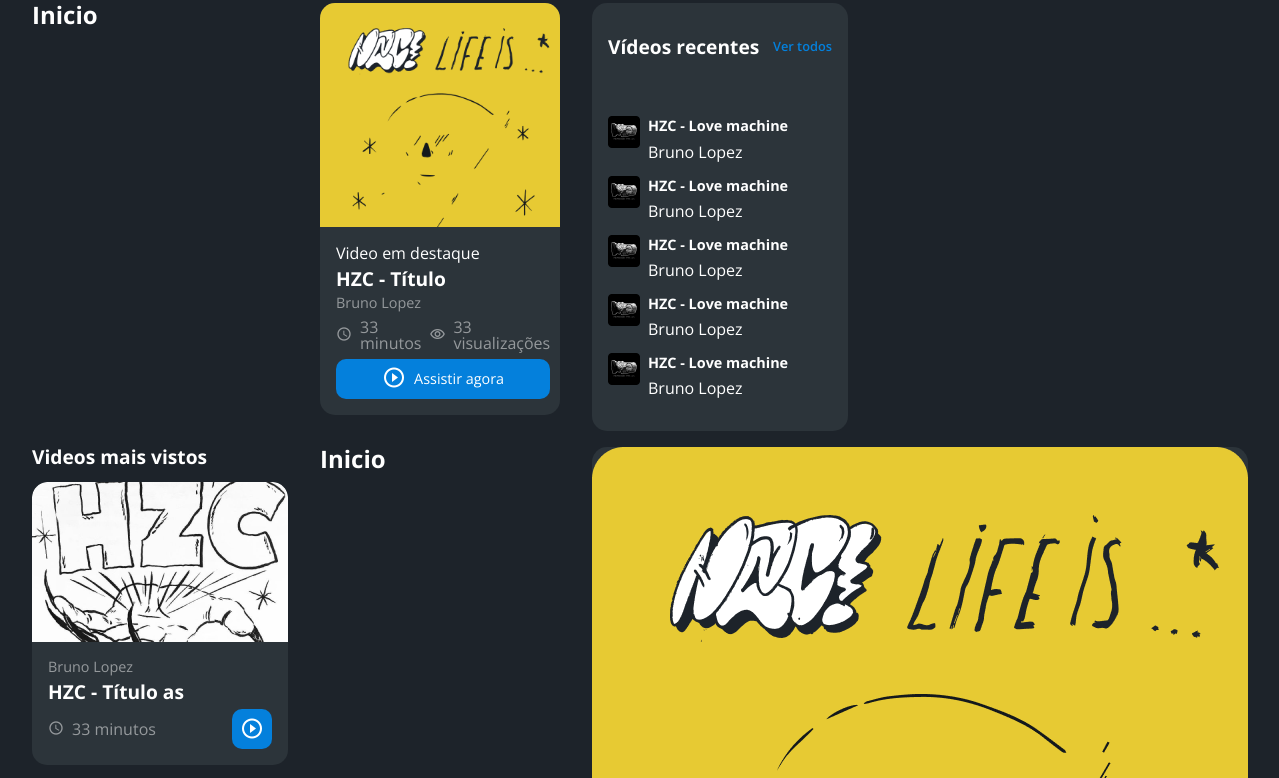
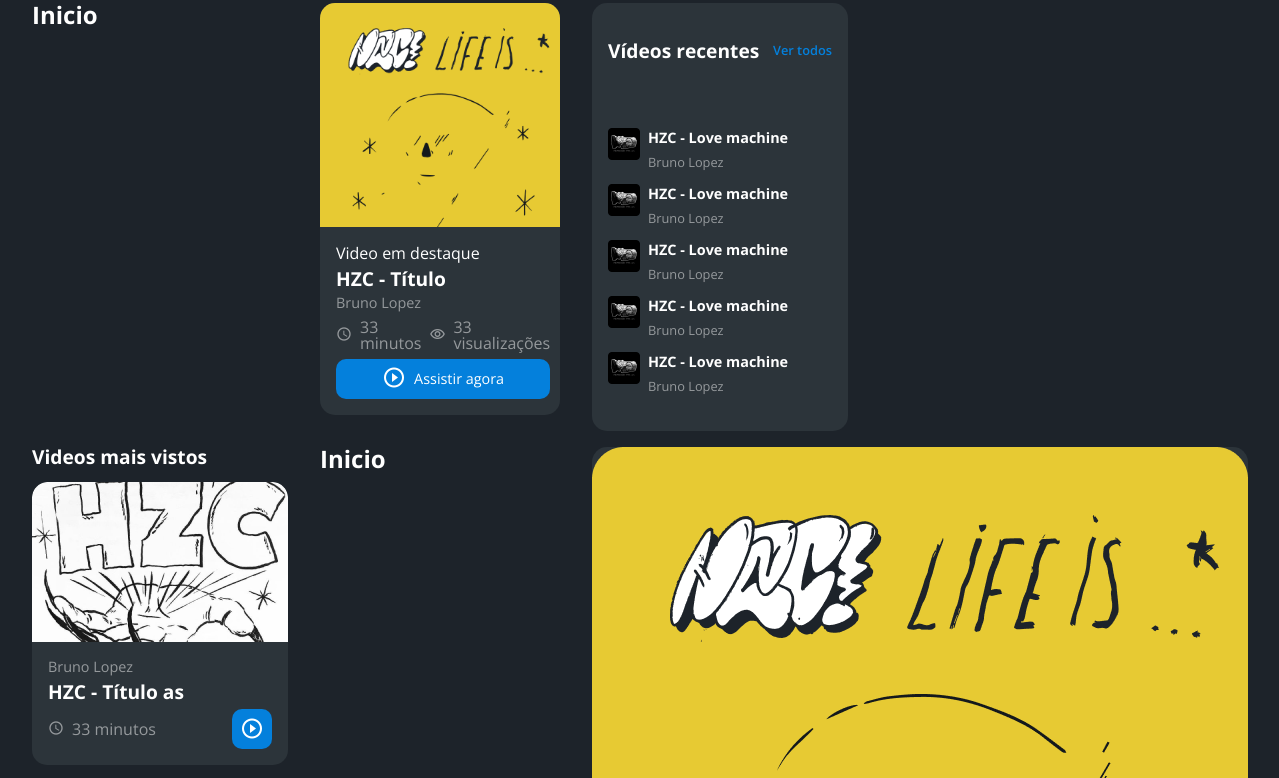
Before and after one commit to Lucas44794/Curso-Flexbox-grid-main, a plain HTML site: page index.html in a window 1536 px wide. Shown: the part 813-1591 px from the top of the page, without its empty margins (28-1307 px from the left). Drawn offline with nearby package versions, Linux system fonts and the light colour scheme.

Commit message:
alterado

```diff
--- a/assets/css/estilos.css
+++ b/assets/css/estilos.css
@@ -276,7 +276,7 @@ body {
         line-height: 1.2rem;
         font-weight: 700;
     }
-    .cartao___item-perfil {
+    .cartao__item-perfil {
         font-size: 0.8rem;
         color: #95999C;
     }
```
